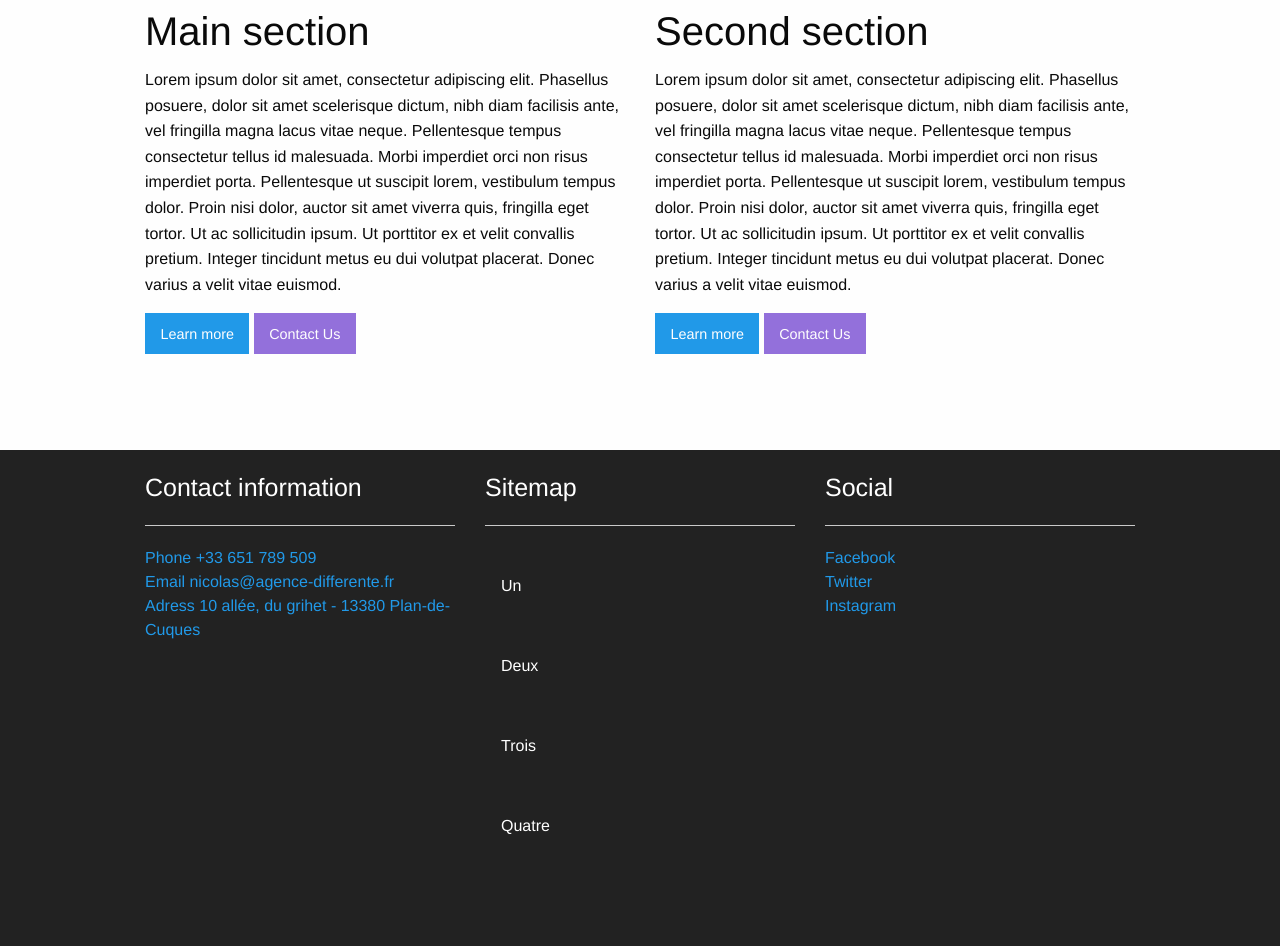
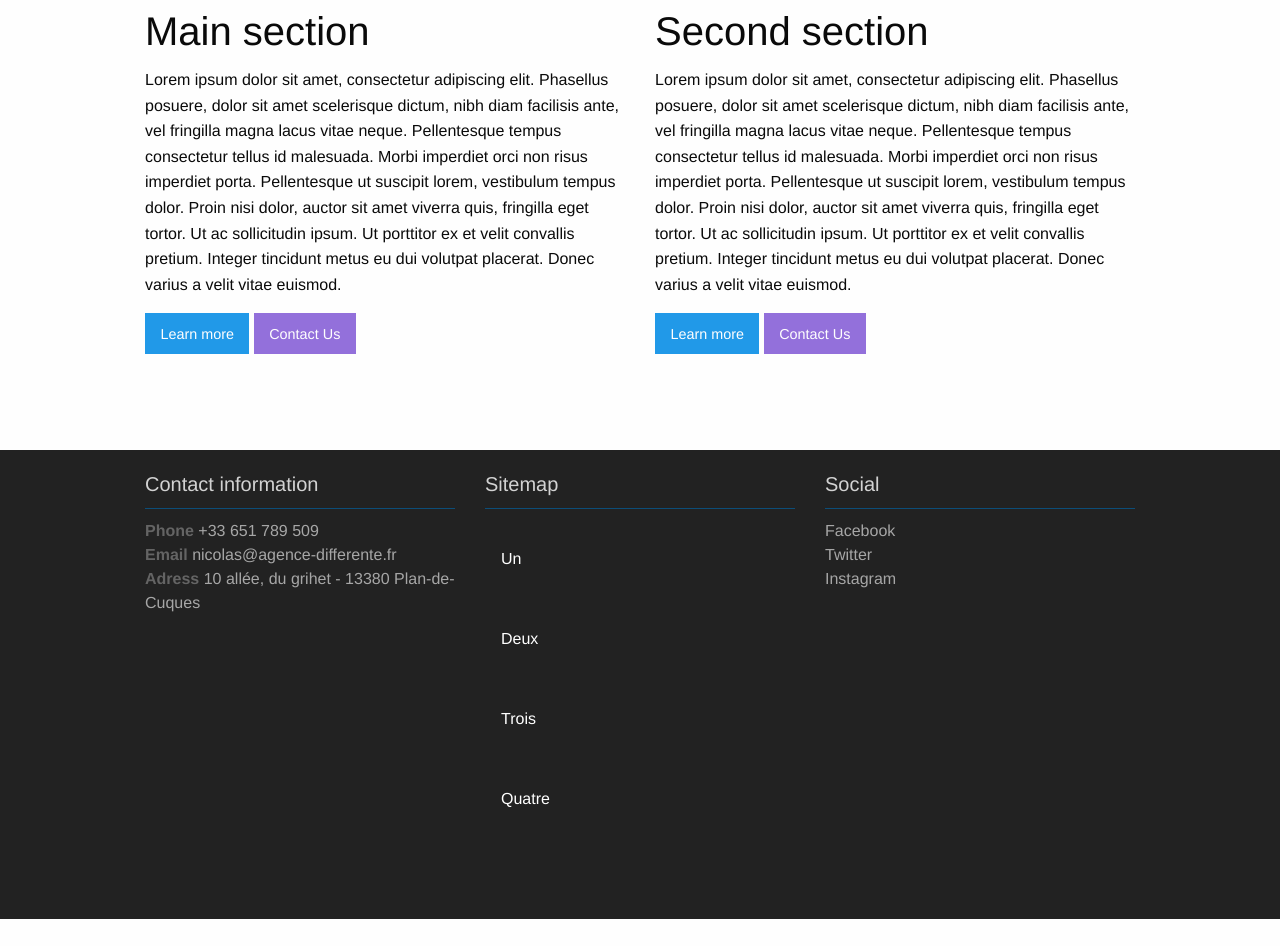
Before and after one commit to nottavi/adsandbox, a plain HTML site: page index.html in a window 1280 px wide. Shown: the part 557-1503 px from the top of the page. After the commit the page ends 1476 px from the top, so only its background shows below. Drawn offline with Linux system fonts and the light colour scheme.

Commit message:
rgba for color and footer

```diff
--- a/css/app.css
+++ b/css/app.css
@@ -53,6 +53,8 @@
     background-color:#999;
     padding: 80px 0;
     height: 400px; /* ! responsive ... */
+    /* http://subtlepatterns.com/ */
+    background-image: url("../img/pattern.png");
 }
 
 .button {
@@ -75,12 +77,33 @@
 footer {
     padding: 20px 0 80px 0;
     background-color: #222;
-    color: #fff;
+}
+
+footer h4 {
+    color: rgba( 255, 255, 255, 0.8 );
+    font-size: 20px;
 }
 
 footer a {
     display: block;
+    color: rgba( 255, 255, 255, 0.6 );
 }
+
+footer a:hover {
+    color: rgba( 255, 255, 255, 0.8 );
+}
+
+footer a span {
+    font-weight: bold;
+    color: rgba( 255, 255, 255, 0.3 );
+}
+
+footer hr {
+    border-bottom: 1px solid #0c4d78;
+    margin: 10px 0;
+}
+
+
 
 @media (max-width: 639px ) {
     .nav-desktop {
--- a/index.html
+++ b/index.html
@@ -43,18 +43,18 @@
     <!-- MAIN -->
     <section class="main">
         <div class="wrap row">
-            <div class="column small-12 medium-6">  <h2>Main section</h2>
+            <article class="column small-12 medium-6">  <h2>Main section</h2>
                 <p>Lorem ipsum dolor sit amet, consectetur adipiscing elit. Phasellus posuere, dolor sit amet scelerisque dictum, nibh diam facilisis ante, vel fringilla magna lacus vitae neque. Pellentesque tempus consectetur tellus id malesuada. Morbi imperdiet orci non risus imperdiet porta. Pellentesque ut suscipit lorem, vestibulum tempus dolor. Proin nisi dolor, auctor sit amet viverra quis, fringilla eget tortor. Ut ac sollicitudin ipsum. Ut porttitor ex et velit convallis pretium. Integer tincidunt metus eu dui volutpat placerat. Donec varius a velit vitae euismod.</p>
 
                 <a href="#" class="button">Learn more</a>
                 <a href="#" class="button success">Contact Us</a>
-            </div>
-            <div class="column small-12 medium-6">  <h2>Second section</h2>
+            </article>
+            <aside class="column small-12 medium-6">  <h2>Second section</h2>
                 <p>Lorem ipsum dolor sit amet, consectetur adipiscing elit. Phasellus posuere, dolor sit amet scelerisque dictum, nibh diam facilisis ante, vel fringilla magna lacus vitae neque. Pellentesque tempus consectetur tellus id malesuada. Morbi imperdiet orci non risus imperdiet porta. Pellentesque ut suscipit lorem, vestibulum tempus dolor. Proin nisi dolor, auctor sit amet viverra quis, fringilla eget tortor. Ut ac sollicitudin ipsum. Ut porttitor ex et velit convallis pretium. Integer tincidunt metus eu dui volutpat placerat. Donec varius a velit vitae euismod.</p>
 
                 <a href="#" class="button">Learn more</a>
                 <a href="#" class="button success">Contact Us</a>
-            </div>
+            </aside>
         </div>
     </section>
     <!-- FOOTER -->
```
Also changed, not shown: img/pattern.png (added).
